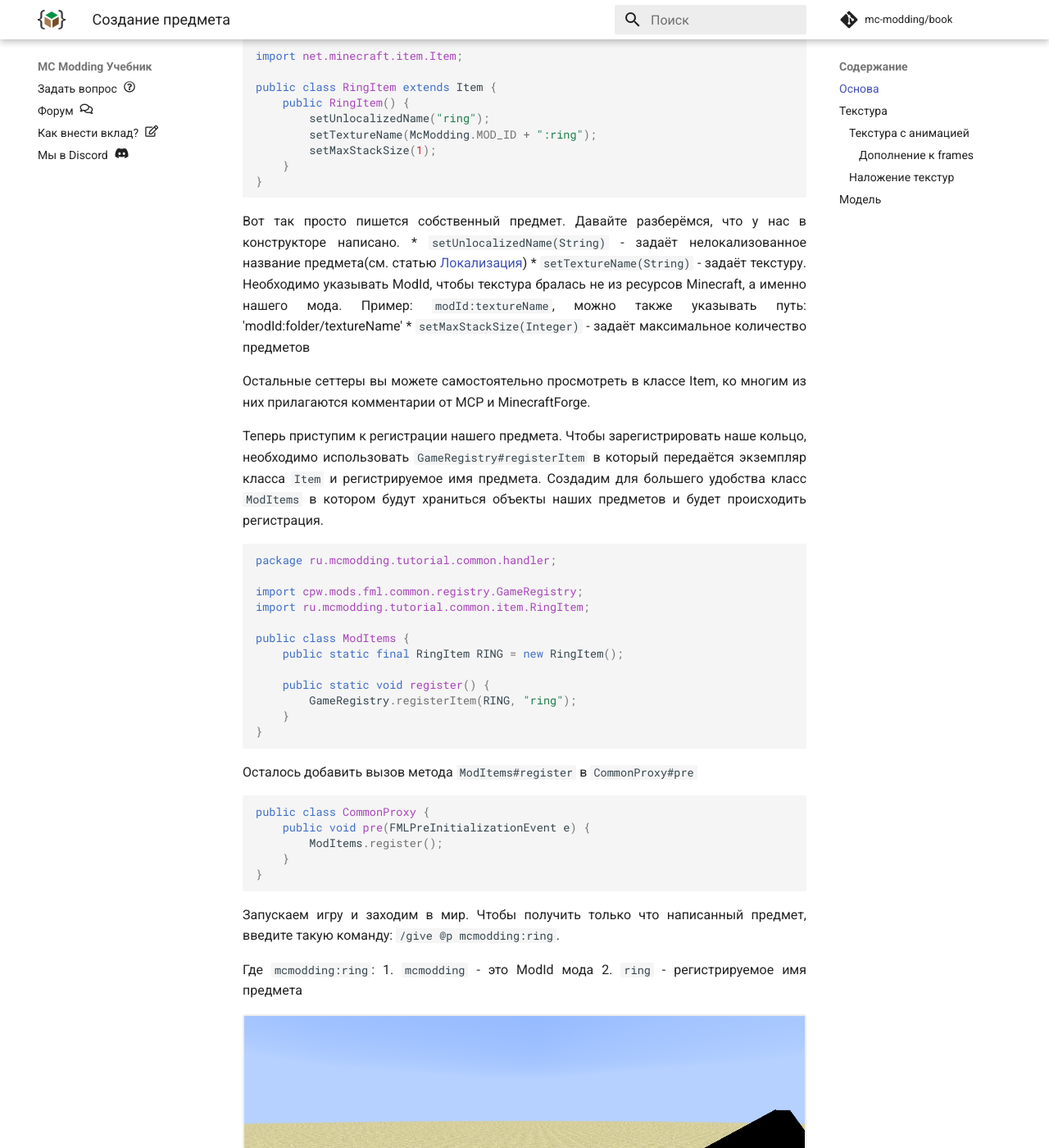
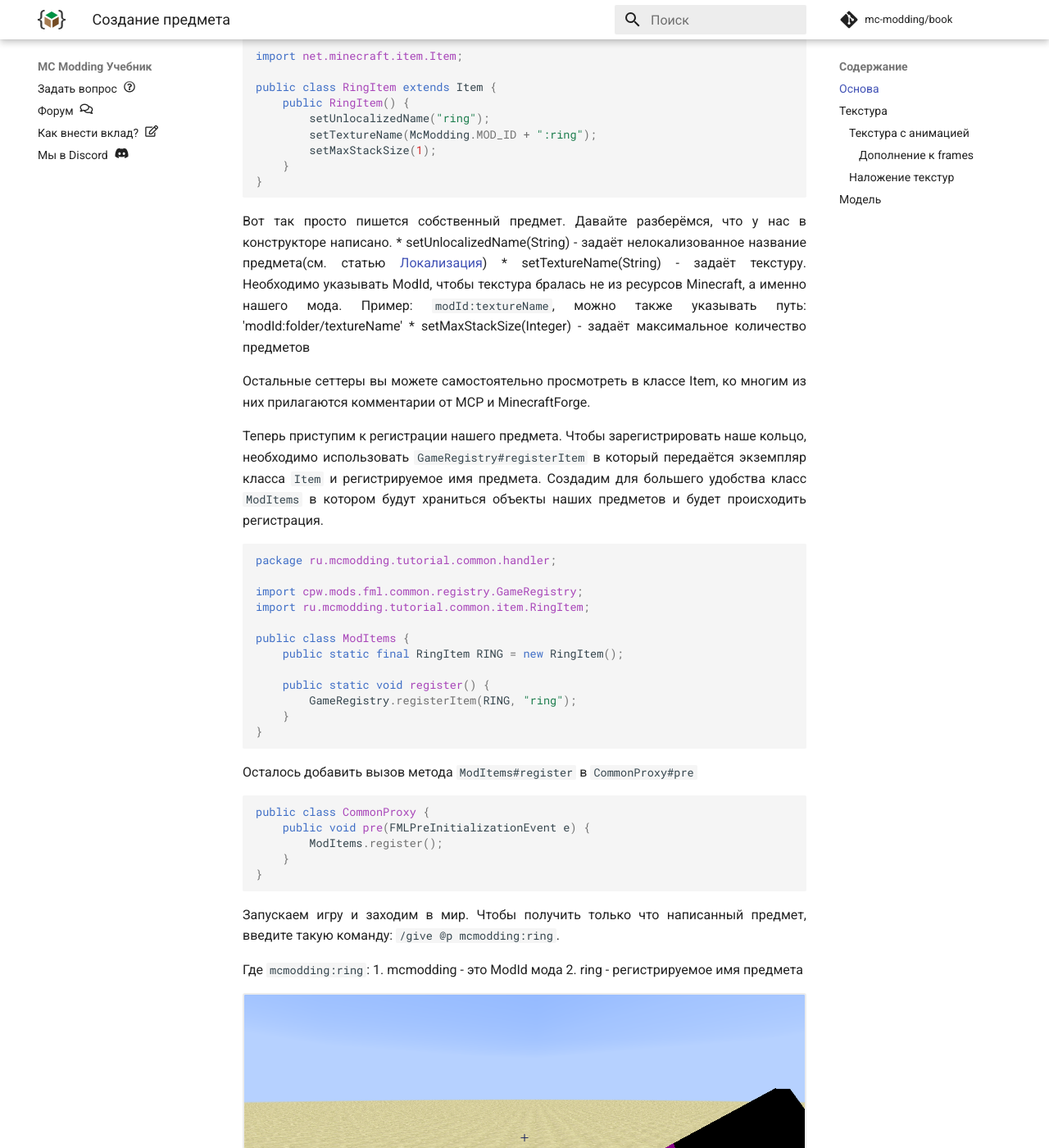
Before and after one commit to mc-modding/book, an MkDocs documentation site: the page built from docs/1.7.10/item/basics.md, in a window 1280 px wide and 1400 px high, scrolled down 302 px. Shown: the whole window at 82% size. Built offline with MkDocs 1.6.1 and Material for MkDocs 9.7.7, drawn with Linux system fonts in a browser that asks for light colours; nearby versions of some CDN libraries; comment, search, counter and statistics services are not loaded; some of the changed text lies outside the part shown.

````diff
--- a/docs/1.7.10/item/basics.md
+++ b/docs/1.7.10/item/basics.md
@@ -18,9 +18,9 @@ public class RingItem extends Item {
 }
 ```
 Вот так просто пишется собственный предмет. Давайте разберёмся, что у нас в конструкторе написано.
-* `setUnlocalizedName(String)` - задаёт нелокализованное название предмета(см. статью [Локализация](https://mcmodding.ru/1.7.10/lang/))
-* `setTextureName(String)` - задаёт текстуру. Необходимо указывать ModId, чтобы текстура бралась не из ресурсов Minecraft, а именно нашего мода. Пример: `modId:textureName`, можно также указывать путь: 'modId:folder/textureName'
-* `setMaxStackSize(Integer)` - задаёт максимальное количество предметов
+* setUnlocalizedName(String) - задаёт нелокализованное название предмета(см. статью [Локализация](https://mcmodding.ru/1.7.10/lang/))
+* setTextureName(String) - задаёт текстуру. Необходимо указывать ModId, чтобы текстура бралась не из ресурсов Minecraft, а именно нашего мода. Пример: `modId:textureName`, можно также указывать путь: 'modId:folder/textureName'
+* setMaxStackSize(Integer) - задаёт максимальное количество предметов
 
 Остальные сеттеры вы можете самостоятельно просмотреть в классе Item, ко многим из них прилагаются комментарии от MCP и MinecraftForge.
 
@@ -55,8 +55,8 @@ public class CommonProxy {
 `/give @p mcmodding:ring`.
 
 Где `mcmodding:ring`:
-1. `mcmodding` - это ModId мода
-2. `ring` - регистрируемое имя предмета
+1. mcmodding - это ModId мода
+2. ring - регистрируемое имя предмета
 
 ![Предмет без текстуры](images/item_without_texture.png){: .border }
 
@@ -92,10 +92,10 @@ public class CommonProxy {
   }
 }
 ```
-* `frametime` - длительность одного кадра в тиках. К примеру, если указать 40, то один кадр будет отображаться две секунды
-* `width` - ширина кадра. Необходимо применять, если кадры имеют нестандартный ширину
-* `height` - высота кадра. Необходимо применять, если кадры имеют нестандартную высоту
-* `frames` - массив кадров. Принимает `Integer`, а также объект `frame`(см. ниже). Кадры начинаются от 0 и до N кадра(зависит от того сколько их в текстуре). Индексы можно менять местами, чтобы изменить порядок отображения кадров
+* frametime - длительность одного кадра в тиках. К примеру, если указать 40, то один кадр будет отображаться две секунды
+* width - ширина кадра. Необходимо применять, если кадры имеют нестандартный ширину
+* height - высота кадра. Необходимо применять, если кадры имеют нестандартную высоту
+* frames - массив кадров. Принимает `Integer`, а также объект `frame`(см. ниже). Кадры начинаются от 0 и до N кадра(зависит от того сколько их в текстуре). Индексы можно менять местами, чтобы изменить порядок отображения кадров
 
 #### Дополнение к `frames`
 ```json
````
